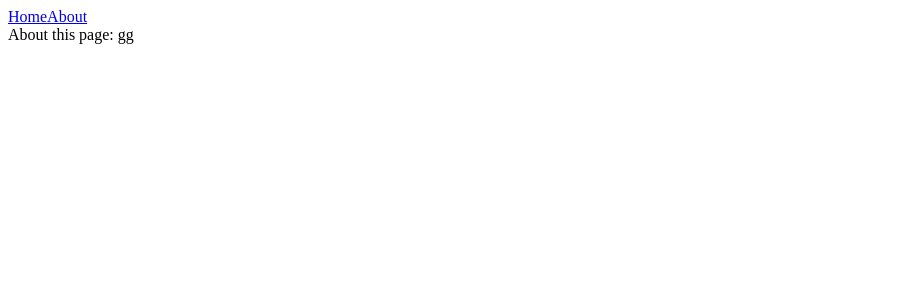
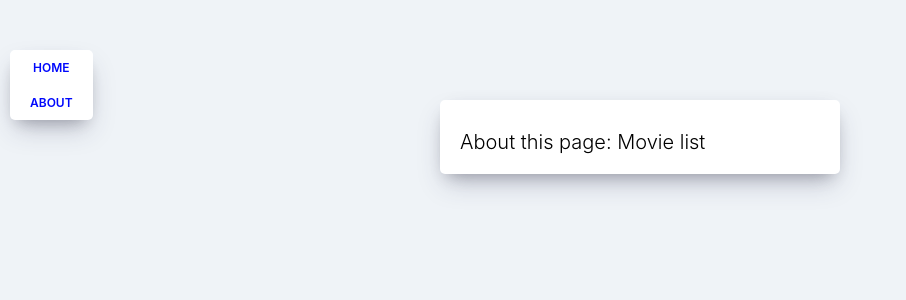
Before and after one commit to 95kds/movie_app, a React (Create React App) app: page /#/about in a window 1280 px wide. Shown: the top 300 px of the page, without its empty margins (0-906 px from the left). Built offline with nearby package versions, Linux system fonts and the light colour scheme.

Commit message:
detail page

```diff
--- /dev/null
+++ b/src/App.css
@@ -0,0 +1,12 @@
+* {
+  box-sizing: border-box;
+}
+
+body {
+  margin: 0;
+  padding: 0;
+  font-family: -apple-system, BlinkMacSystemFont, "Segoe UI", Roboto, Oxygen,
+    Ubuntu, Cantarell, "Open Sans", "Helvetica Neue", sans-serif;
+  background-color: #eff3f7;
+  height: 100%;
+}
--- a/src/App.js
+++ b/src/App.js
@@ -2,7 +2,9 @@ import React from 'react';
 import { HashRouter, Route} from 'react-router-dom';
 import Home from './routes/Home';
 import About from './routes/About';
+import Detail from './routes/Detail';
 import Navigation from './components/Navigation'
+import './App.css';
 
 function App(){
   return (
@@ -10,6 +12,7 @@ function App(){
       <Navigation />
       <Route path="/" exact={true} component={Home} /> {/* router가 다른 /(슬래쉬)를 읽지 않도록 exact={true} */}
       <Route path="/about" component={About}/>
+      <Route path="/movie-detail" component={Detail}/>
     </HashRouter>)
 }
 
--- a/src/components/Movie.css
+++ b/src/components/Movie.css
@@ -0,0 +1,58 @@
+.movie {
+  background-color: white;
+  margin-bottom: 70px;
+  font-weight: 300;
+  padding: 20px;
+  border-radius: 5px;
+  color: #adaeb9;
+  box-shadow: 0 13px 27px -5px rgba(50, 50, 93, 0.25),
+    0 8px 16px -8px rgba(0, 0, 0, 0.3), 0 -6px 16px -6px rgba(0, 0, 0, 0.025);
+}
+.movie a {
+  display: grid;
+  grid-template-columns: minmax(150px, 1fr) 2fr;
+  grid-gap: 20px;
+  text-decoration: none;
+  color: inherit;
+}
+
+.movie img {
+  position: relative;
+  top: -50px;
+  max-width: 120px;
+  margin-right: 30px;
+  box-shadow: 0 30px 60px -12px rgba(50, 50, 93, 0.25),
+    0 18px 36px -18px rgba(0, 0, 0, 0.3), 0 -12px 36px -8px rgba(0, 0, 0, 0.025);
+}
+
+.movie .title,
+.movie .year {
+  margin: 0;
+  font-weight: 300;
+}
+
+.movie .title {
+  margin-bottom: 5px;
+  font-size: 24px;
+  color: #2c2c2c;
+}
+
+.movie .genres {
+  list-style: none;
+  padding: 0;
+  margin: 0;
+  display: flex;
+  margin: 5px 0px;
+}
+
+.genres li,
+.movie .year {
+  margin-right: 10px;
+  font-size: 14px;
+}
+
+.movie.detail {
+  width: 80%;
+  padding: 30px 30px 50px;
+  margin: 100px auto 0;
+}
--- a/src/components/Movie.js
+++ b/src/components/Movie.js
@@ -1,15 +1,29 @@
 import React from 'react';
+import { Link } from 'react-router-dom';
 import PropTypes from 'prop-types';
 import "./Movie.css"
 
 function Movie({id, year, title, summary, poster, genres}){
     return (
+
         <div className="movie">
+            <Link
+            to={{
+                pathname: "/movie-detail",
+                state: {
+                    year,
+                    title,
+                    summary,
+                    poster,
+                    genres
+                }
+            }}
+        >
             <img src={poster} alt={title}/>
             <div className="movie-info">
                 <h3 className="title">{title}</h3>
                 <span className="year">{year}</span>
-                <p className="summary">{summary}</p>
+                <p className="summary">{summary.slice(0,130)}...</p>
                 <p className="genres">
                     {
                         genres.map((item, index) => (
@@ -18,7 +32,10 @@ function Movie({id, year, title, summary, poster, genres}){
                     }
                 </p>
             </div>
+            </Link>
         </div>
+
+
     )
 }
 
--- /dev/null
+++ b/src/components/Navigation.css
@@ -0,0 +1,35 @@
+.nav {
+  z-index: 1;
+  position: fixed;
+  top: 50px;
+  left: 10px;
+  display: flex;
+  flex-direction: column;
+  background-color: white;
+  padding: 10px 20px;
+  box-shadow: 0 13px 27px -5px rgba(50, 50, 93, 0.25),
+    0 8px 16px -8px rgba(0, 0, 0, 0.3), 0 -6px 16px -6px rgba(0, 0, 0, 0.025);
+  border-radius: 5px;
+}
+
+@media screen and (max-width: 1090px) {
+  .nav {
+    left: initial;
+    top: initial;
+    bottom: 0px;
+    width: 100%;
+  }
+}
+
+.nav a {
+  text-decoration: none;
+  color: #0008fc;
+  text-transform: uppercase;
+  font-size: 12px;
+  text-align: center;
+  font-weight: 600;
+}
+
+.nav a:not(:last-child) {
+  margin-bottom: 20px;
+}
--- a/src/components/Navigation.js
+++ b/src/components/Navigation.js
@@ -1,9 +1,10 @@
 import React from 'react';
 import { Link } from 'react-router-dom';
+import './Navigation.css'
 
 function Navigation() {
     return (
-        <div>
+        <div className="nav">
             <Link to="/">Home</Link>
             <Link to={{
                 pathname: "/about",
--- /dev/null
+++ b/src/routes/About.css
@@ -0,0 +1,21 @@
+.about-container {
+  box-shadow: 0 13px 27px -5px rgba(50, 50, 93, 0.25),
+    0 8px 16px -8px rgba(0, 0, 0, 0.3), 0 -6px 16px -6px rgba(0, 0, 0, 0.025);
+  padding: 20px;
+  border-radius: 5px;
+  background-color: white;
+  margin: 0 auto;
+  margin-top: 100px;
+  width: 100%;
+  max-width: 400px;
+  font-weight: 300;
+}
+
+.about-container span:first-child {
+  font-size: 20px;
+}
+
+.about-container span:last-child {
+  display: block;
+  margin-top: 10px;
+}
--- a/src/routes/About.js
+++ b/src/routes/About.js
@@ -1,9 +1,13 @@
 import React from 'react';
+import './About.css'
 
 
 function About(props){
-    console.log(props);
-    return <span>About this page: gg</span>
+    return (
+        <div class="about-container">
+            <span>About this page: Movie list</span>
+        </div>
+    )
 }
 
 export default About;
--- /dev/null
+++ b/src/routes/Detail.js
@@ -0,0 +1,38 @@
+import React, { Fragment } from 'react';
+
+class Detail extends React.Component{
+
+    componentDidMount(){
+        const { location, history} = this.props;
+        if (location.state === undefined){
+            history.push("/");
+        }
+    }
+    render() {
+        const {location} = this.props;
+        if(location.state){
+            return(
+            <div className="movie detail">
+                <img src={location.state.poster} alt={location.state.title}/>
+                <div className="movie-info">
+                    <h3 className="title">{location.state.title}</h3>
+                    <span className="year">{location.state.year}</span>
+                    <p className="summary">{location.state.summary}</p>
+                    <p className="genres">
+                        {
+                            location.state.genres.map((item, index) => (
+                            <span key={index} className="tag"> #{item} </span>
+                            ))
+                        }
+                    </p>
+                </div>
+            </div>
+            )
+        } else {
+            return null;
+        }
+
+    }
+}
+
+export default Detail;
--- a/src/routes/Home.css
+++ b/src/routes/Home.css
@@ -0,0 +1,30 @@
+.container {
+  height: 100%;
+  display: flex;
+  justify-content: center;
+}
+
+.loader {
+  width: 100%;
+  height: 100vh;
+  display: flex;
+  justify-content: center;
+  align-items: center;
+  font-weight: 300;
+}
+
+.movie-area {
+  display: grid;
+  grid-template-columns: repeat(2, minmax(400px, 1fr));
+  grid-gap: 100px;
+  padding: 50px;
+  width: 80%;
+  padding-top: 70px;
+}
+
+@media screen and (max-width: 1090px) {
+  .movie-area {
+    grid-template-columns: 1fr;
+    width: 100%;
+  }
+}
--- a/src/routes/Home.js
+++ b/src/routes/Home.js
@@ -1,6 +1,7 @@
 import React from 'react';
 import axios from 'axios';
 import Movie from '../components/Movie';
+import './Home.css';
 
 class Home extends React.Component {
   state = {
```
